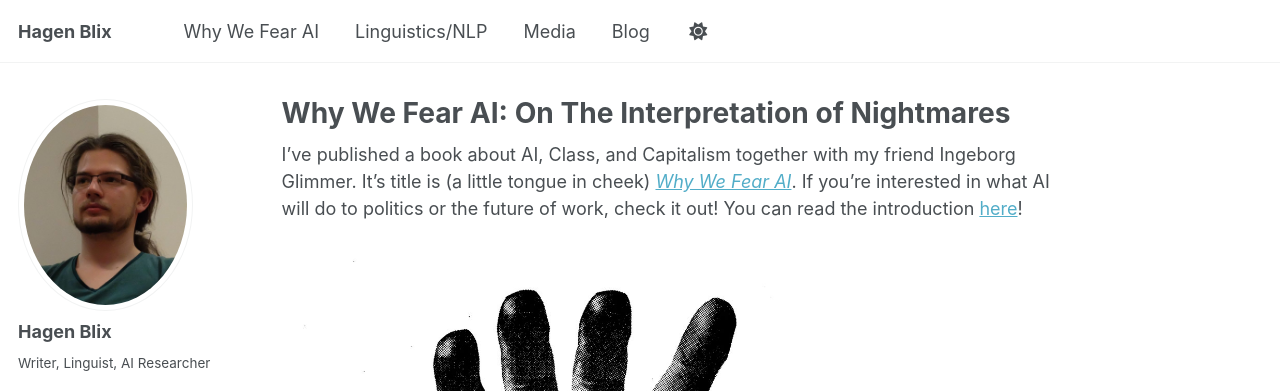
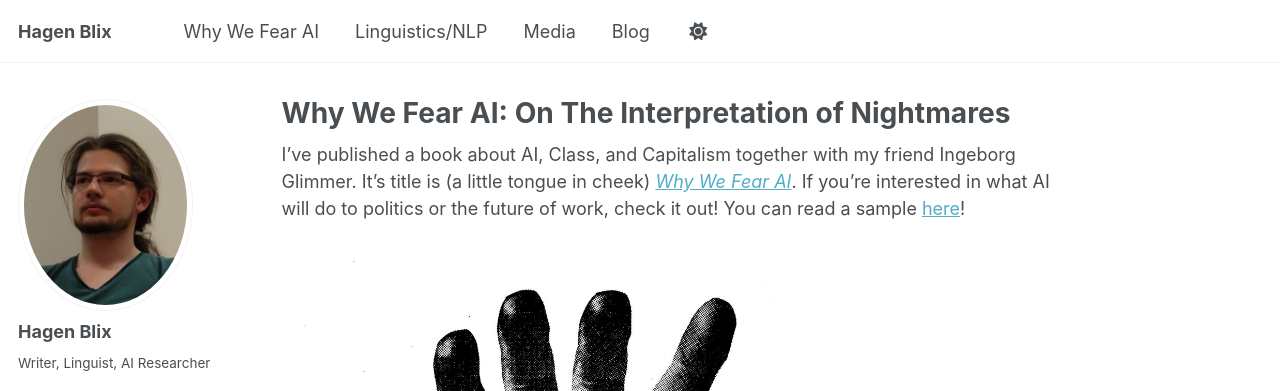
Before and after one commit to hagenblix/hagenblix.github.io, a Jekyll site: the page built from _pages/wwfai.md, in a window 1280 px wide and 900 px high. Shown: the top 391 px of the window. Built offline with Jekyll 4.4.1, drawn with Linux system fonts in a browser that asks for light colours; some web fonts are replaced; a script that is not in the unit is left out.

Commit message:
Update wwfai.md

```diff
--- a/_pages/wwfai.md
+++ b/_pages/wwfai.md
@@ -8,7 +8,7 @@ redirect_from:
 ---
 
 
-I've published a book about AI, Class, and Capitalism together with my friend Ingeborg Glimmer. It's title is (a little tongue in cheek) [*Why We Fear AI*](https://bookshop.org/a/114797/9781945335174). If you're interested in what AI will do to politics or the future of work, check it out! You can read the introduction [here](https://hagenblix.github.io/files/why_we_fear_ai_sample.pdf)!
+I've published a book about AI, Class, and Capitalism together with my friend Ingeborg Glimmer. It's title is (a little tongue in cheek) [*Why We Fear AI*](https://bookshop.org/a/114797/9781945335174). If you're interested in what AI will do to politics or the future of work, check it out! You can read a sample [here](https://hagenblix.github.io/files/why_we_fear_ai_sample.pdf)!
 
 [![Why We Fear AI (Cover)](/images/whywefearai.jpg){:height="800px" width="517px"}](https://bookshop.org/a/114797/9781945335174)
 
```
